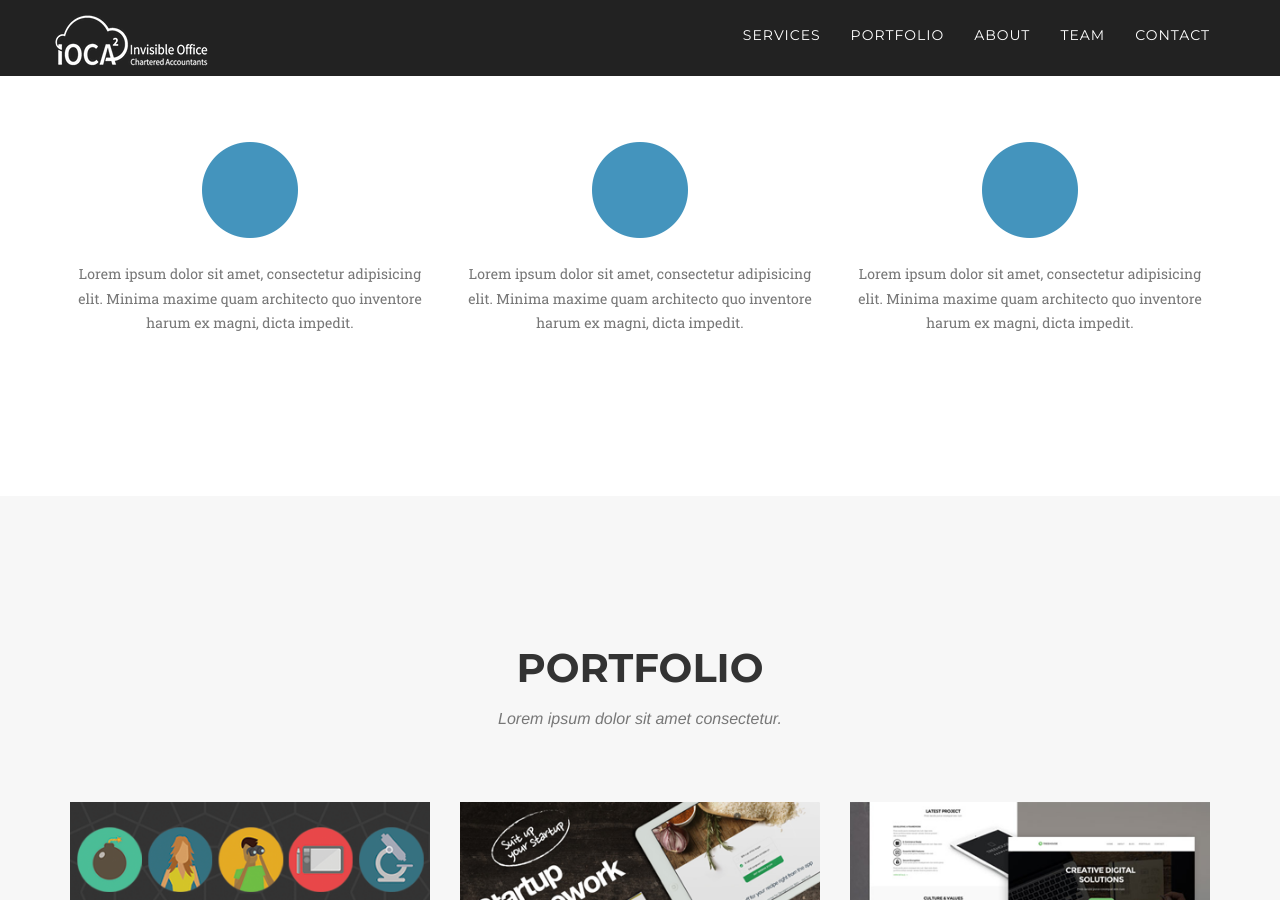
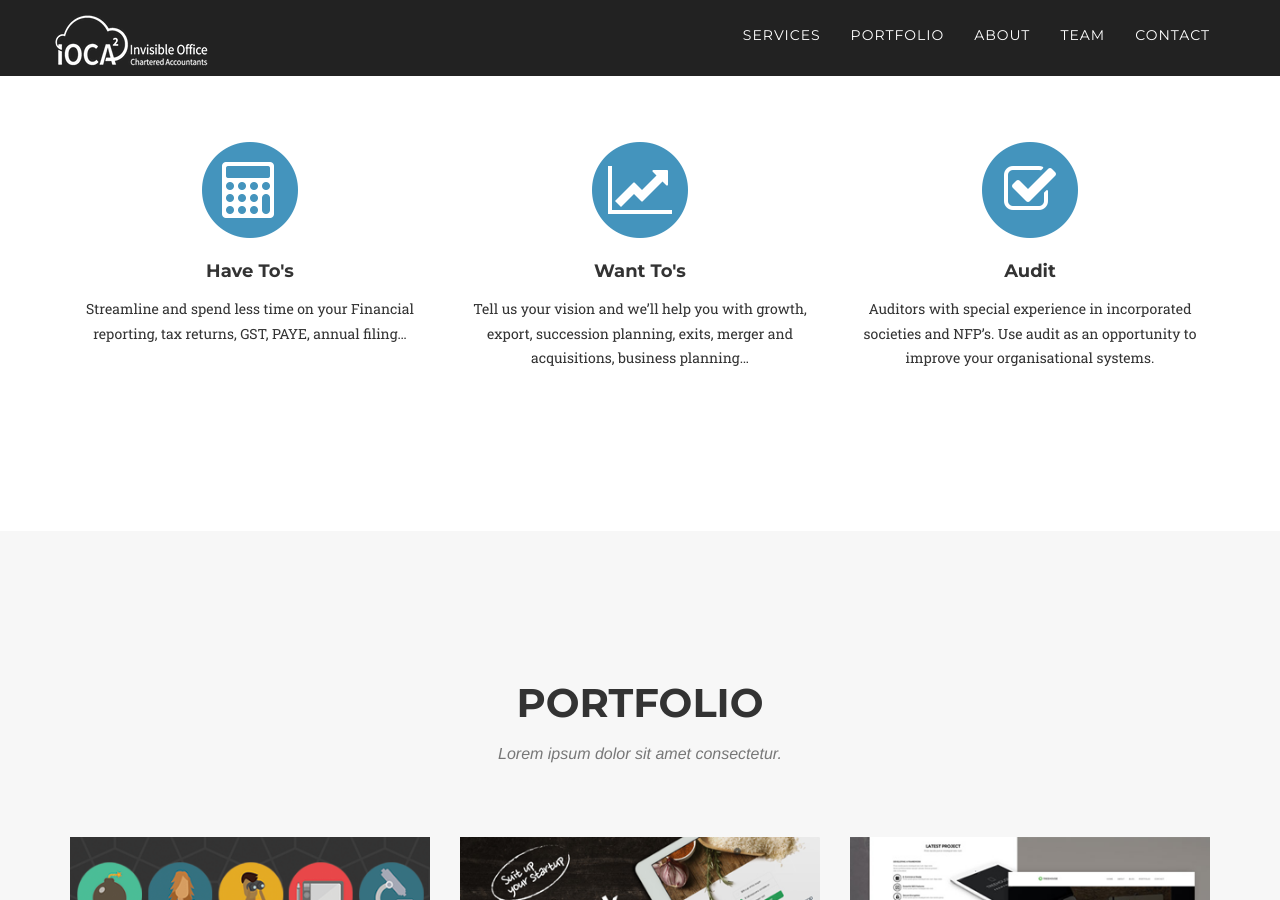
Before and after one commit to Bonneykins/IOCA-website-3, a Jekyll site: the page built from index.html, in a window 1280 px wide and 900 px high, scrolled down 929 px. Built offline with Jekyll 4.4.1, drawn with Linux system fonts in a browser that asks for light colours; nearby versions of some CDN libraries; some web fonts are replaced.

Commit message:
Fixed what-we-do sorting and display issues

```diff
--- a/index.html
+++ b/index.html
@@ -27,10 +27,10 @@ layout: default
                 <div class="col-md-4">
                     <span class="fa-stack fa-4x">
                         <i class="fa fa-circle fa-stack-2x text-primary"></i>
-                        <i class="fa fa-{{ section-icon }} fa-stack-1x fa-inverse"></i>
+                        <i class="fa fa-{{ section.section-icon }} fa-stack-1x fa-inverse"></i>
                     </span>
-                    <h4 class="what-we-do-section-heading">{{ section-title }}</h4>
-                    <p class="text-muted">Lorem ipsum dolor sit amet, consectetur adipisicing elit. Minima maxime quam architecto quo inventore harum ex magni, dicta impedit.</p>
+                    <h4 class="what-we-do-section-heading">{{ section.section-title }}</h4>
+                    <p class="text-muted">{{ section.content }}</p>
                 </div>
               {% endfor %}
               <!--Sam, if you reduce this section from 3 sections to two, then you should write an if/else loop above that incorporates this for the 3 loop solution and outputs a 6 grid wide solution for the 2 loop. SB 10/7 -->
```
